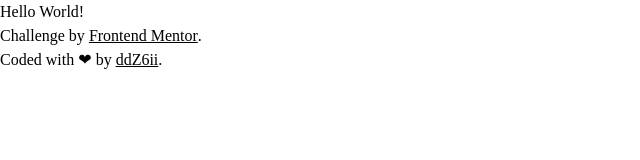
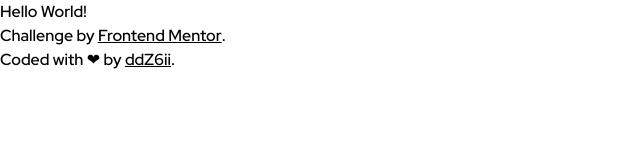
Before and after one commit to ddZ6ii/order-summary-component, a website built with Vite: page src/index.html in a window 1280 px wide. Shown: the whole page, without its empty margins (0-640 px from the left). Built offline with nearby package versions, Linux system fonts and the light colour scheme.

Commit message:
💄 Add style guide

```diff
--- a/src/style.css
+++ b/src/style.css
@@ -1,10 +1,82 @@
 /* ########################################
 ############# CUSTOM FONTS ################
 ######################################## */
+/* Provide variable fonts as main format. */
+@font-face {
+  font-family: 'Red Hat Display VF';
+  src:
+    local('Red Hat Display '),
+    url('/assets/fonts/Red_Hat_Display/RedHatDisplay-VariableFont_wght.woff2')
+      format('woff2-variations'),
+    url('/assets/fonts/Red_Hat_Display/RedHatDisplay-VariableFont_wght.woff')
+      format('woff-variations'),
+    url('/assets/fonts/Red_Hat_Display/RedHatDisplay-VariableFont_wght.ttf')
+      format('truetype-variations');
+  font-style: normal;
+  font-weight: 500 900;
+  font-display: swap;
+}
+
+/* Provide static fonts as a fallback. */
+@font-face {
+  font-family: 'Red Hat Display';
+  src:
+    local('Red Hat Display '),
+    url('/assets/fonts/Red_Hat_Display/static/RedHatDisplay-Medium.woff2')
+      format('woff2'),
+    url('/assets/fonts/Red_Hat_Display/static/RedHatDisplay-Medium.woff')
+      format('woff'),
+    url('/assets/fonts/Red_Hat_Display/static/RedHatDisplay-Medium.ttf')
+      format('truetype');
+  font-style: normal;
+  font-weight: 500;
+  font-display: swap;
+}
+@font-face {
+  font-family: 'Red Hat Display';
+  src:
+    local('Red Hat Display '),
+    url('/assets/fonts/Red_Hat_Display/static/RedHatDisplay-Bold.woff2')
+      format('woff2'),
+    url('/assets/fonts/Red_Hat_Display/static/RedHatDisplay-Bold.woff')
+      format('woff'),
+    url('/assets/fonts/Red_Hat_Display/static/RedHatDisplay-Bold.ttf')
+      format('truetype');
+  font-style: normal;
+  font-weight: 700;
+  font-display: swap;
+}
+@font-face {
+  font-family: 'Red Hat Display';
+  src:
+    local('Red Hat Display '),
+    url('/assets/fonts/Red_Hat_Display/static/RedHatDisplay-Black.woff2')
+      format('woff2'),
+    url('/assets/fonts/Red_Hat_Display/static/RedHatDisplay-Black.woff')
+      format('woff'),
+    url('/assets/fonts/Red_Hat_Display/static/RedHatDisplay-Black.ttf')
+      format('truetype');
+  font-style: normal;
+  font-weight: 900;
+  font-display: swap;
+}
 
 /* ########################################
 ############# STYLE GUIDE #################
 ######################################## */
+:root {
+  --color-primayr: #e0e8ff;
+  --color-accent: #3829e0;
+  --color-neutral-200: #f5f7ff;
+  --color-neutral-400: #7280a7;
+  --color-neutral-600: #1f2f56;
+
+  --font-body: 1rem;
+
+  --font-weight-medium: 500;
+  --font-weight-bold: 700;
+  --font-weight-black: 900;
+}
 
 /* ########################################
 ############# RESET #######################
@@ -49,6 +121,14 @@ ul {
 /* ########################################
 ############# BASIC STYLING ###############
 ######################################## */
+body {
+  font-family: 'Red Hat Display', sans-serif;
+  font-size: var(--font-body);
+  font-weight: var(--font-weight-medium);
+  @supports (font-variation-settings: normal) {
+    font-family: 'Red Hat Display VF', sans-serif;
+  }
+}
 
 /* ########################################
 ############# UTILITIES ###################
```
